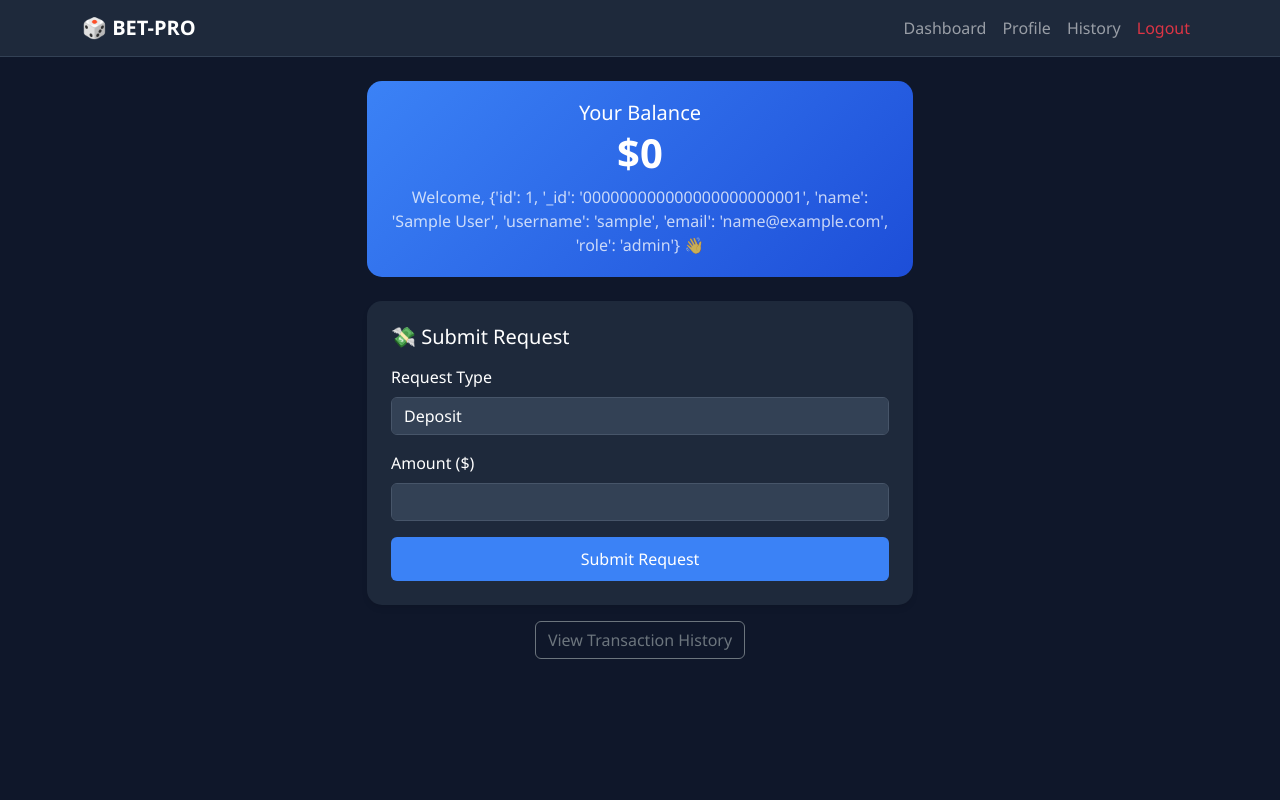
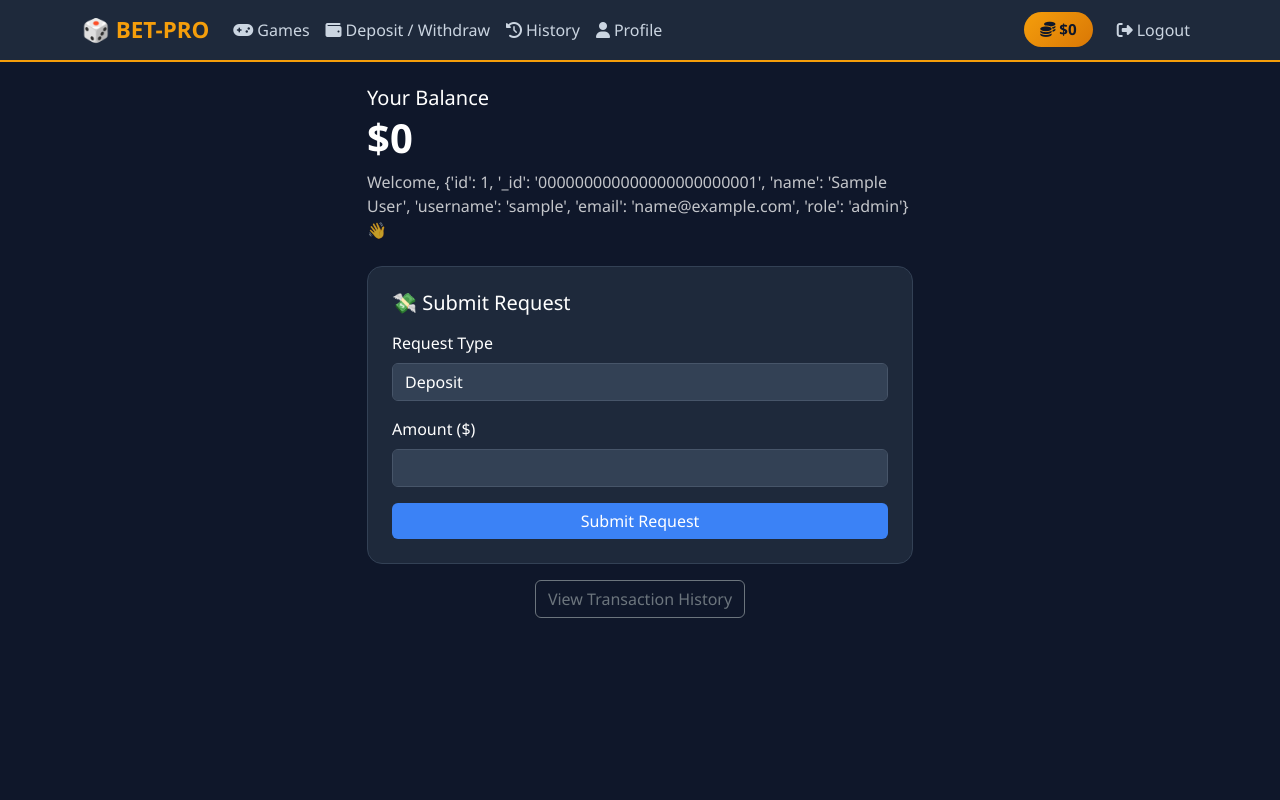
Before and after one commit to tamimalmahi/Betting-App, a Flask app: page /dashboard in a window 1280 px wide. Run offline with Flask 3, Linux system fonts and the light colour scheme; the visitor is signed in with stand-in values (Sample User, id 1); data that the repository does not hold is empty; some libraries are stand-ins or nearby versions.

Commit message:
Update base.html

```diff
--- a/templates/base.html
+++ b/templates/base.html
@@ -3,39 +3,73 @@
 <head>
     <meta charset="UTF-8">
     <meta name="viewport" content="width=device-width, initial-scale=1.0">
-    <title>Betting App</title>
+    <title>BET-PRO</title>
     <link href="https://cdn.jsdelivr.net/npm/bootstrap@5.3.0/dist/css/bootstrap.min.css" rel="stylesheet">
+    <link href="https://cdnjs.cloudflare.com/ajax/libs/font-awesome/6.4.0/css/all.min.css" rel="stylesheet">
     <style>
-        body { background-color: #0f172a; color: white; font-family: 'Segoe UI', Tahoma, Geneva, Verdana, sans-serif; }
-        .navbar { background-color: #1e293b; border-bottom: 1px solid #334155; }
-        .card { background-color: #1e293b; border: none; color: white; border-radius: 15px; box-shadow: 0 4px 6px -1px rgba(0, 0, 0, 0.1); }
-        .btn-primary { background-color: #3b82f6; border: none; padding: 10px 20px; }
+        body { background-color: #0f172a; color: white; font-family: 'Segoe UI', Tahoma, Geneva, Verdana, sans-serif; min-height: 100vh; }
+        .navbar { background-color: #1e293b; border-bottom: 2px solid #f59e0b; }
+        .navbar-brand { font-size: 1.4rem; color: #f59e0b !important; }
+        .nav-link { color: #cbd5e1 !important; transition: color 0.2s; }
+        .nav-link:hover { color: #f59e0b !important; }
+        .card { background-color: #1e293b; border: 1px solid #334155; color: white; border-radius: 15px; }
+        .btn-primary { background-color: #3b82f6; border: none; }
         .btn-primary:hover { background-color: #2563eb; }
-        .form-control { background-color: #334155; border: 1px solid #475569; color: white; }
-        .form-control:focus { background-color: #334155; color: white; border-color: #3b82f6; box-shadow: none; }
-        .balance-card { background: linear-gradient(135deg, #3b82f6 0%, #1d4ed8 100%); padding: 20px; border-radius: 15px; text-align: center; margin-bottom: 20px; }
+        .btn-warning { background-color: #f59e0b; border: none; color: #0f172a; font-weight: bold; }
+        .btn-warning:hover { background-color: #d97706; color: #0f172a; }
+        .form-control, .form-select { background-color: #334155; border: 1px solid #475569; color: white; }
+        .form-control:focus, .form-select:focus { background-color: #334155; color: white; border-color: #f59e0b; box-shadow: none; }
+        .form-select option { background-color: #334155; }
+        .balance-display { background: linear-gradient(135deg, #f59e0b, #d97706); color: #0f172a; padding: 6px 16px; border-radius: 20px; font-weight: bold; font-size: 0.95rem; }
+        .table-dark { --bs-table-bg: #1e293b; --bs-table-hover-bg: #334155; }
+        .badge { font-size: 0.8rem; }
+        .alert { border-radius: 10px; }
     </style>
 </head>
 <body>
     <nav class="navbar navbar-expand-lg navbar-dark mb-4">
         <div class="container">
-            <a class="navbar-brand fw-bold" href="/">🎲 BET-PRO</a>
-            <div class="navbar-nav ms-auto">
-                {% if session.user %}
-                    <a class="nav-link" href="/dashboard">Dashboard</a>
-                    <a class="nav-link" href="/profile">Profile</a>
-                    <a class="nav-link" href="/history">History</a>
-                    <a class="nav-link text-danger" href="/logout">Logout</a>
-                {% else %}
-                    <a class="nav-link" href="/">Login</a>
-                    <a class="nav-link" href="/register">Register</a>
-                {% endif %}
+            <a class="navbar-brand fw-bold" href="/games">🎲 BET-PRO</a>
+            <button class="navbar-toggler" type="button" data-bs-toggle="collapse" data-bs-target="#navMenu">
+                <span class="navbar-toggler-icon"></span>
+            </button>
+            <div class="collapse navbar-collapse" id="navMenu">
+                <div class="navbar-nav me-auto">
+                    {% if session.user %}
+                        <a class="nav-link" href="/games"><i class="fas fa-gamepad me-1"></i>Games</a>
+                        <a class="nav-link" href="/dashboard"><i class="fas fa-wallet me-1"></i>Deposit / Withdraw</a>
+                        <a class="nav-link" href="/history"><i class="fas fa-history me-1"></i>History</a>
+                        <a class="nav-link" href="/profile"><i class="fas fa-user me-1"></i>Profile</a>
+                    {% endif %}
+                </div>
+                <div class="navbar-nav ms-auto align-items-center">
+                    {% if session.user %}
+                        <span class="balance-display me-3">
+                            <i class="fas fa-coins me-1"></i>${{ balance if balance is defined else '' }}
+                        </span>
+                        <a class="nav-link text-danger" href="/logout"><i class="fas fa-sign-out-alt me-1"></i>Logout</a>
+                    {% else %}
+                        <a class="nav-link" href="/">Login</a>
+                        <a class="nav-link" href="/register">Register</a>
+                    {% endif %}
+                </div>
             </div>
         </div>
     </nav>
 
     <div class="container">
+        {% with messages = get_flashed_messages(with_categories=true) %}
+            {% if messages %}
+                {% for category, message in messages %}
+                    <div class="alert alert-{{ category }} alert-dismissible fade show" role="alert">
+                        {{ message }}
+                        <button type="button" class="btn-close" data-bs-dismiss="alert"></button>
+                    </div>
+                {% endfor %}
+            {% endif %}
+        {% endwith %}
         {% block content %}{% endblock %}
     </div>
+    <script src="https://cdn.jsdelivr.net/npm/bootstrap@5.3.0/dist/js/bootstrap.bundle.min.js"></script>
 </body>
 </html>
```
